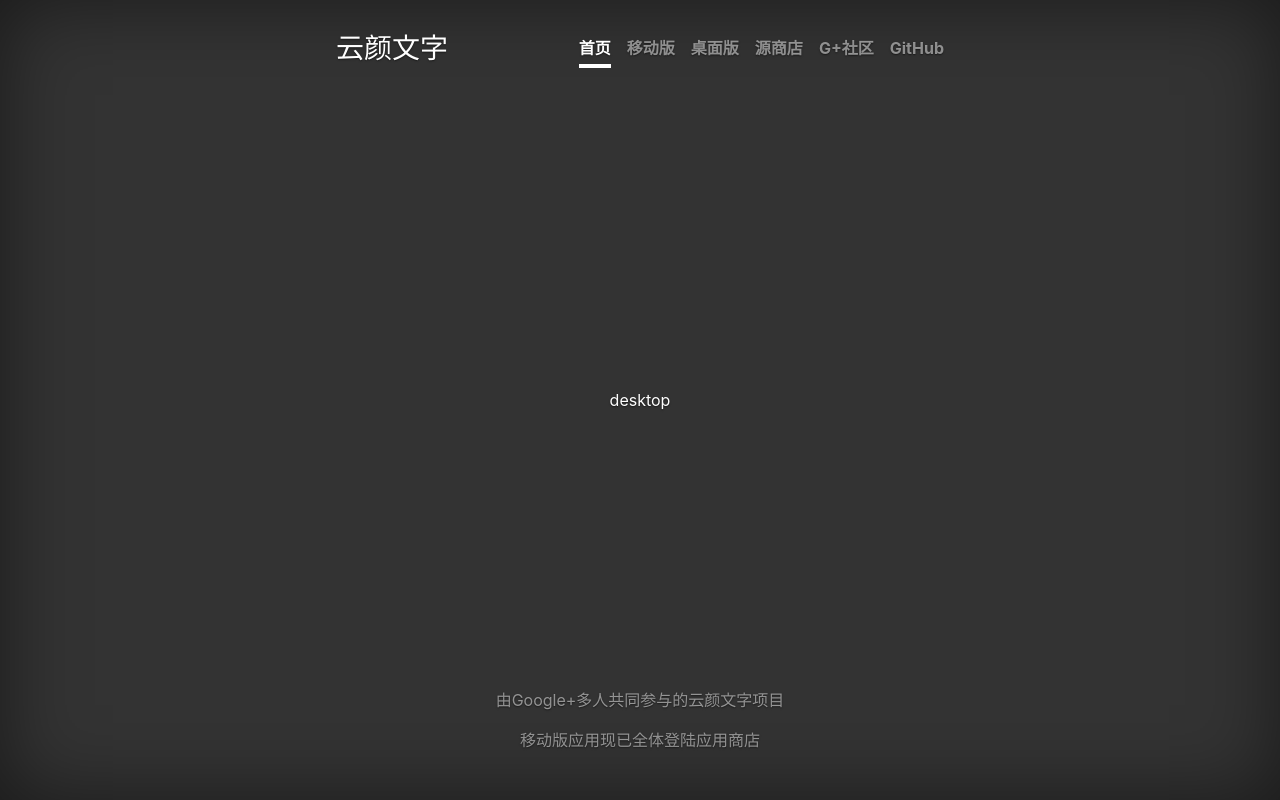
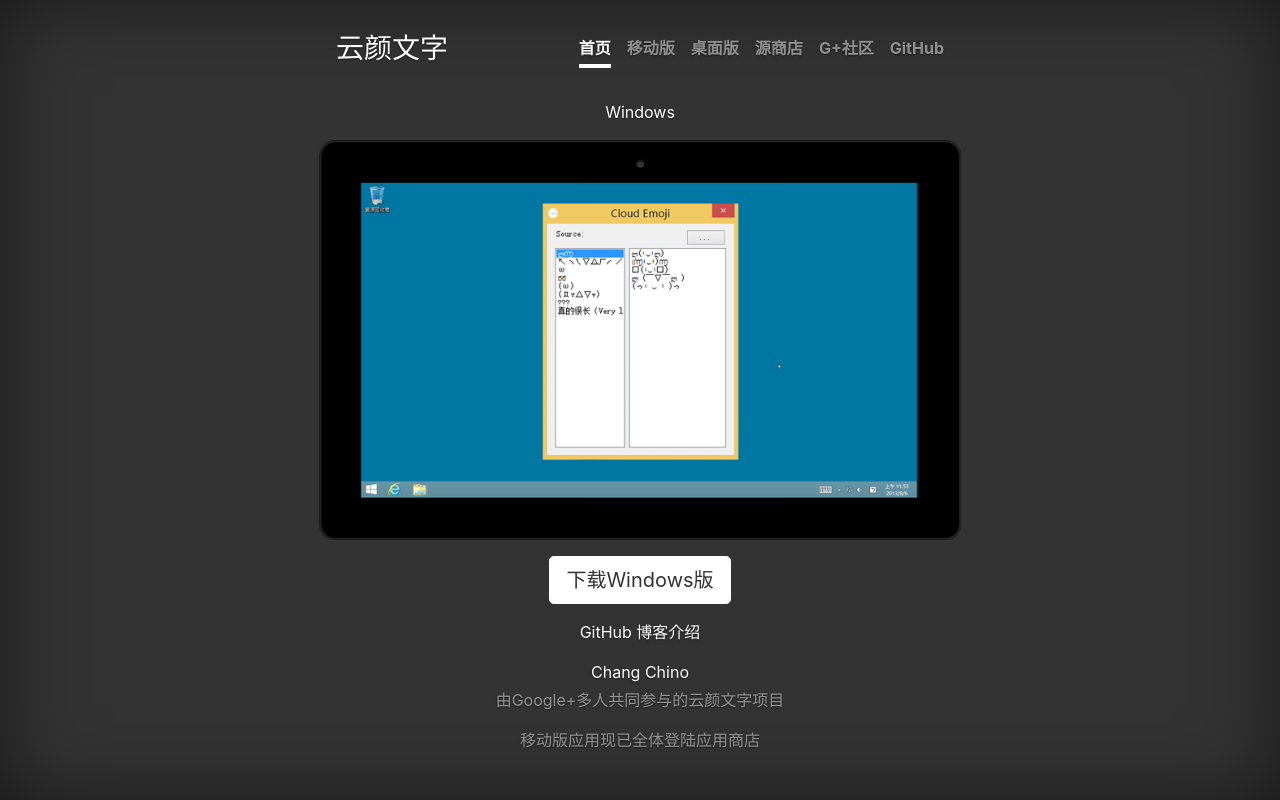
Before and after one commit to cloud-emoticon/cloudemoticon-homepage, a website: page index.html at #/desktop in a window 1280 px wide. Drawn offline with nearby package versions, Linux system fonts and the light colour scheme; some packages are replaced by stand-ins of ours.

Commit message:
add desktop

```diff
--- a/index.html
+++ b/index.html
@@ -25,7 +25,7 @@
                     </nav>
                 </div>
             </div>
-            <div ng-view class="inner cover"></div>
+            <div ng-view></div>
             <div class="mastfoot">
                 <div class="inner">
                     <p>由Google+多人共同参与的云颜文字项目</p>
--- a/js/app.js
+++ b/js/app.js
@@ -10,7 +10,7 @@
             templateUrl: './pages/mobile.html'
         })
         .when('/desktop', {
-            template: 'desktop'
+            templateUrl: './pages/desktop.html'
         })
         .otherwise({
             redirectTo: '/'
--- /dev/null
+++ b/pages/desktop.html
@@ -0,0 +1,19 @@
+<link rel="stylesheet" href="../style/store-badge.css">
+<div class="container">
+    <div class="row">
+        <div class="col-md-12">
+            <p>Windows</p>
+            <img src="../img/screenshots/windows.png" class="img-fluid" alt="Screenshot for Windows">
+            <p class="lead store-badge">
+                <a href="#" class="btn btn-lg btn-secondary">下载Windows版</a>
+            </p>
+            <p>
+                <a href="https://github.com/kinosang/cloudEmoji_win">GitHub</a>
+                <a href="http://7in0.me/2014/01/cloudemoji_win/">博客介绍</a>
+            </p>
+            <p>
+                <a href="https://github.com/kinosang">Chang Chino</a>
+            </p>
+        </div>
+    </div>
+</div>
```
Also changed, not shown: pages/homepage.html (+1 -1 lines), pages/mobile.html (+1 -1 lines), img/screenshots/windows.png (added), style/store-badge.css (renamed from style/mobile.css).
